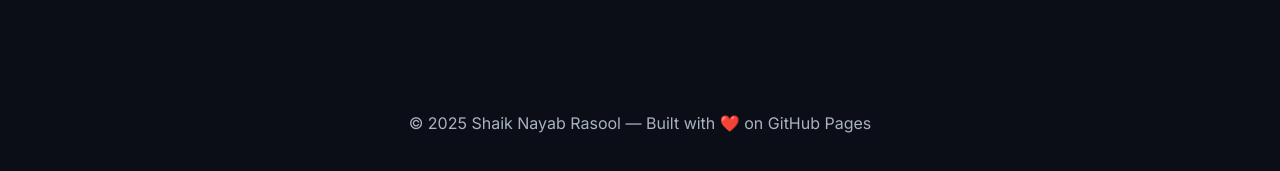
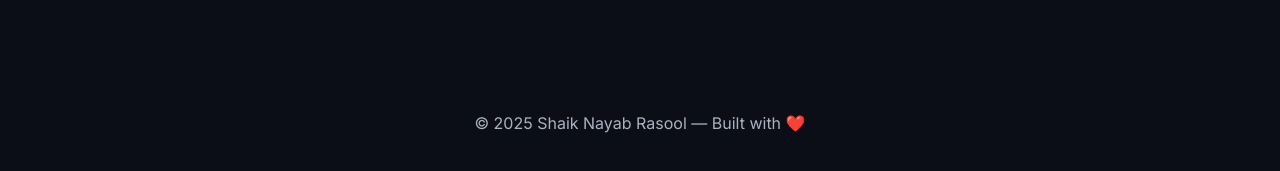
Before and after one commit to imnayab/imnayab, a plain HTML site: page index.html in a window 1280 px wide. Shown: the part 1930-2101 px from the top of the page. Drawn offline with nearby package versions, Linux system fonts and the light colour scheme.

Commit message:
remove github name from portfolio

```diff
--- a/index.html
+++ b/index.html
@@ -216,7 +216,7 @@ I enjoy turning problem statements into neat, scalable solutions and documenting
   </section>
 
   <footer class="footer">
-    <p>© 2025 Shaik Nayab Rasool — Built with ❤️ on GitHub Pages</p>
+    <p>© 2025 Shaik Nayab Rasool — Built with ❤️ </p>
   </footer>
 
   <!-- tiny IntersectionObserver for reveal animations -->
```
